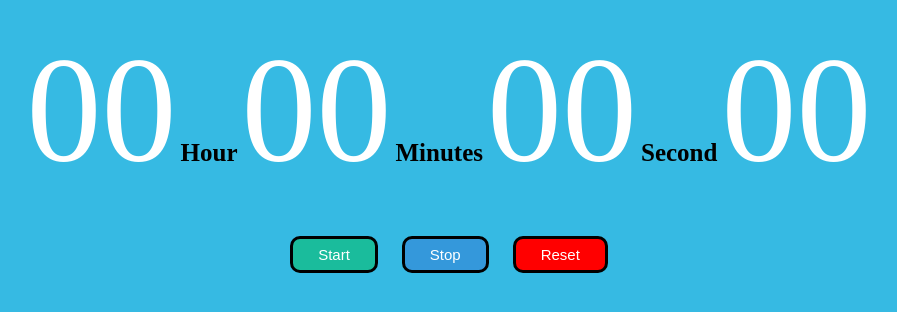
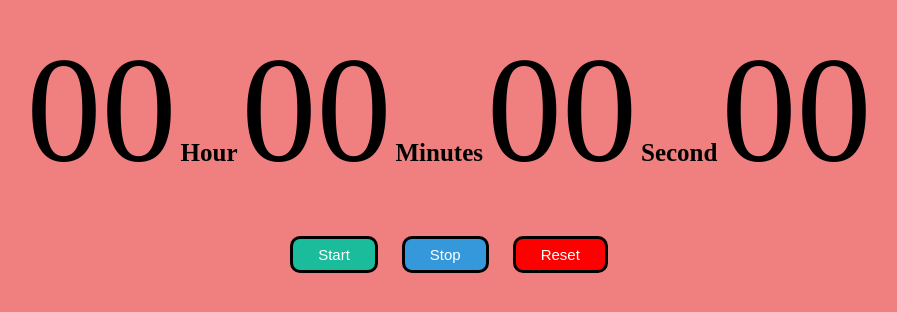
Before and after one commit to Love2012052/Hacktoberfest-Stopwatch, a plain HTML site: page index.html in a window 1280 px wide. Shown: the part 260-572 px from the top of the page, without its empty margins (191-1088 px from the left). Drawn offline with Linux system fonts and the light colour scheme.

Commit message:
style changed

```diff
--- a/style.css
+++ b/style.css
@@ -1,5 +1,5 @@
 body{
-    background-color: #36bae3;
+    background-color:lightcoral;
     display: flex;
     justify-content: center;
     align-items: center;
@@ -8,7 +8,7 @@ body{
 .digit{
     font-size: 150px ;
     font-weight: 200;
-    color: #fff;
+    color: black;
 }
 .txt{
     font-size: 25px;
```
Also changed, not shown: index.js (line endings or trailing spaces).
